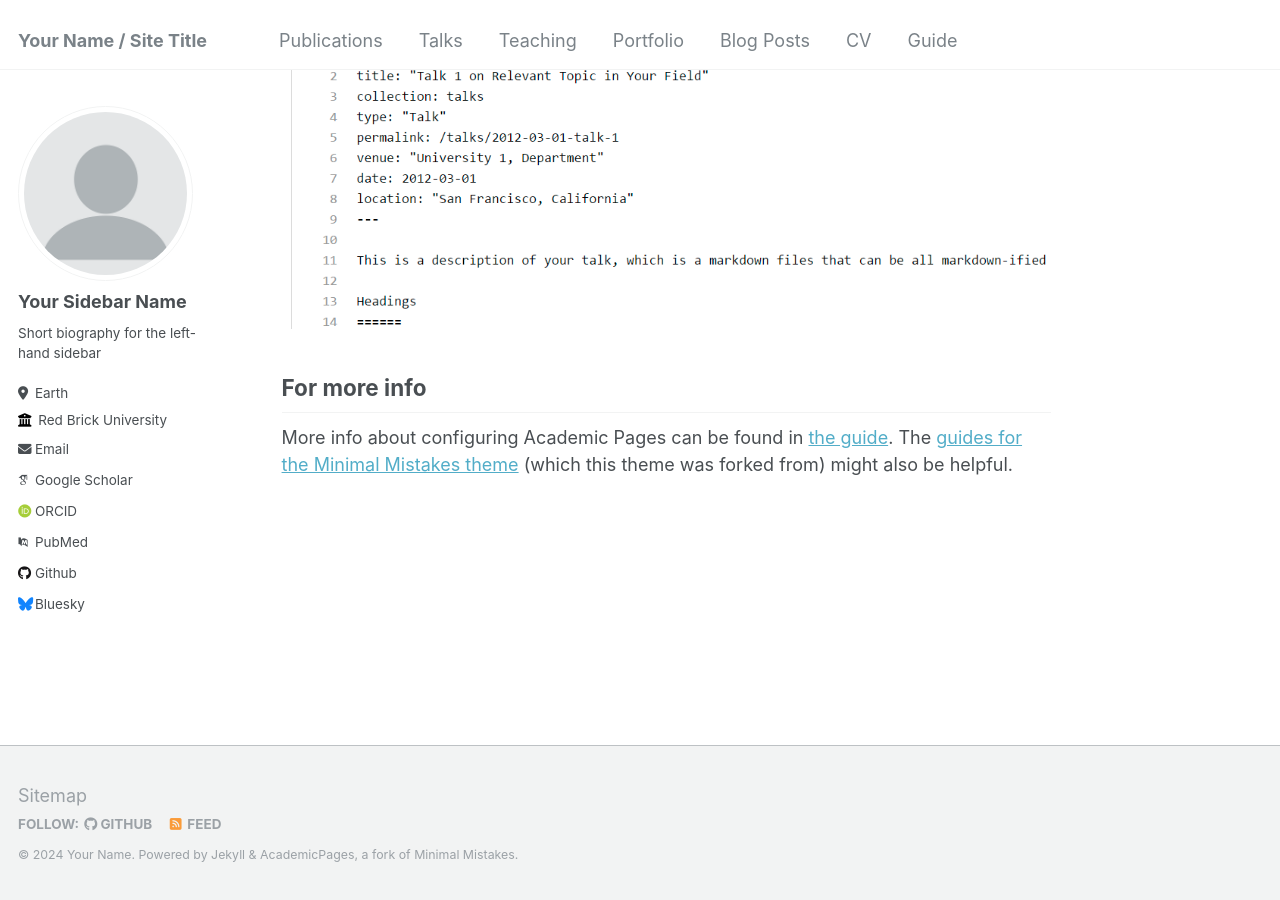
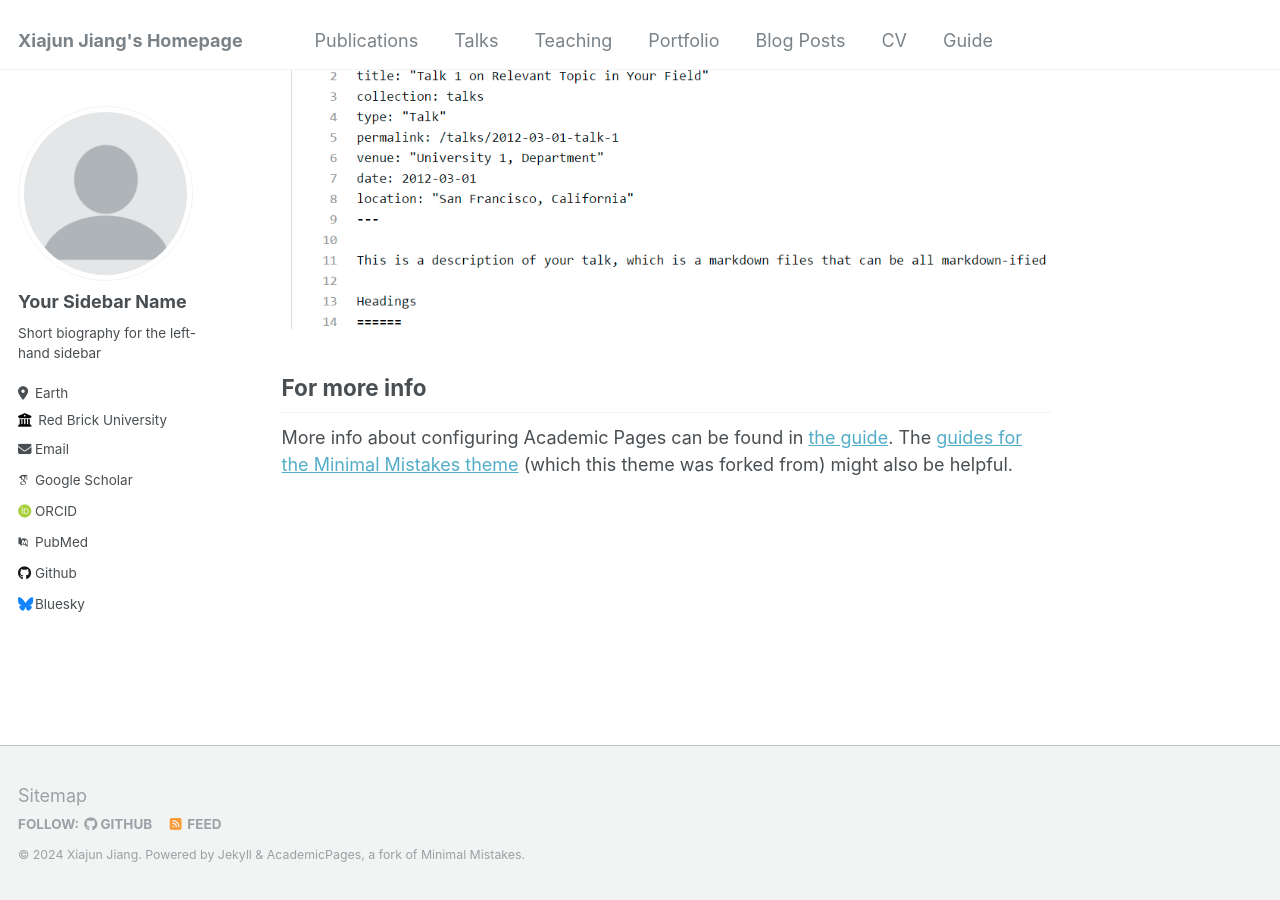
Before and after one commit to john-x-jiang/john-x-jiang.github.io, a Jekyll site: the page built from _pages/about.md, in a window 1280 px wide and 900 px high, scrolled down 2660 px. Built offline with Jekyll 4.4.1, drawn with Linux system fonts in a browser that asks for light colours; some web fonts are replaced.

Commit message:
'first update'

```diff
--- a/_config.yml
+++ b/_config.yml
@@ -8,9 +8,9 @@
 
 # Basic Site Settings
 locale                   : "en-US"
-title                    : "Your Name / Site Title"
+title                    : "Xiajun Jiang's Homepage"
 title_separator          : "-"
-name                     : &name "Your Name"
+name                     : &name "Xiajun Jiang"
 description              : &description "personal description"
 url                      : https://academicpages.github.io # the base hostname & protocol for your site e.g. "https://mmistakes.github.io"
 baseurl                  : "" # the subpath of your site, e.g. "/blog"
```
